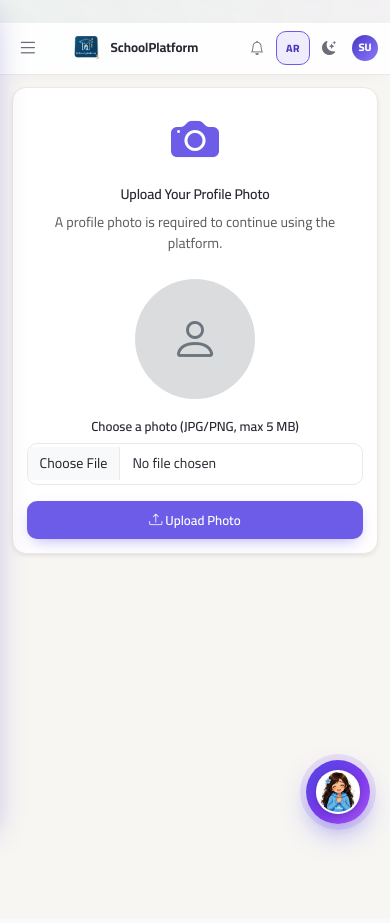
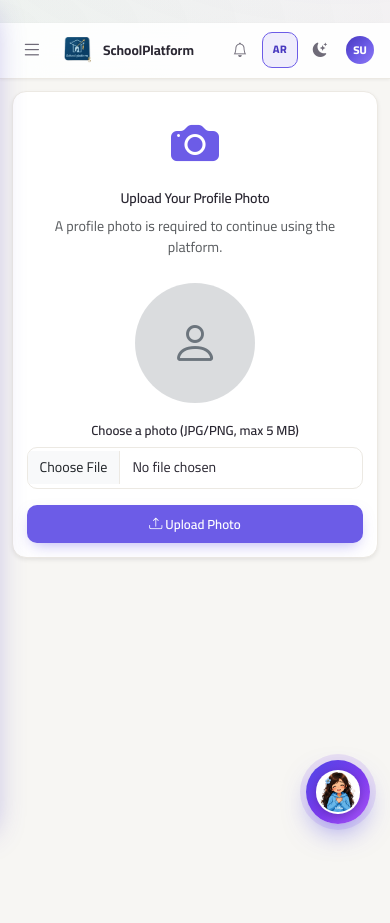
Before and after one commit to ScorpionHQ/SchoolPlatform, a Django app: page /accounts/upload-photo/ in a window 390 px wide. Before the commit the page ends 845 px from the top, so only its background shows below. Run offline with Django 5.2, Linux system fonts and the light colour scheme; the visitor is signed in with stand-in values (Sample User, id 1); data that the repository does not hold is empty.

Commit message:
fix: polish navbar height and visual weight
- Mobile navbar 52px -> 56px (Material Design standard)
- Soften border to rgba(0,0,0,.06) instead of theme-border
- Glass effect: 92% opacity + 20px blur for cleaner look
- Phone controls: 36px touch targets with 4px gaps
- Tablet controls: 38px with 8px gaps
- Remove rigid max-height, use min-height only
- Dark mode: matching 92% opacity glass effect

```diff
--- a/static/css/assistant.css
+++ b/static/css/assistant.css
@@ -1167,7 +1167,7 @@
 
 @media (max-width: 575.98px) {
     .assistant-page {
-        height: calc(100vh - var(--navbar-height-mobile, 52px));
+        height: calc(100vh - var(--navbar-height-mobile, 56px));
     }
 
     .assistant-chat-head {
--- a/static/css/dark.css
+++ b/static/css/dark.css
@@ -99,8 +99,9 @@ html[data-theme="dark"] .table tbody tr:hover {
 
 /* ── Navbar ────────────────────────────────────────────────────── */
 html[data-theme="dark"] .navbar {
-    background: #141722 !important;
-    border-color: #272B38;
+    background: rgba(20, 23, 34, .92) !important;
+    box-shadow: 0 1px 3px rgba(0, 0, 0, .2);
+    border-color: rgba(255, 255, 255, .06);
 }
 
 /* ── Sidebar ───────────────────────────────────────────────────── */
--- a/static/css/layout.css
+++ b/static/css/layout.css
@@ -215,15 +215,14 @@
 .navbar {
     height: var(--navbar-height);
     min-height: var(--navbar-height);
-    max-height: var(--navbar-height);
-    background: var(--theme-navbar, rgba(255, 255, 255, .88));
-    box-shadow: 0 1px 0 rgba(255, 255, 255, .6) inset, 0 4px 16px -8px rgba(76, 64, 160, .10);
+    background: var(--theme-navbar, rgba(255, 255, 255, .92));
+    box-shadow: 0 1px 3px rgba(0, 0, 0, .06);
     position: sticky;
     top: 0;
     z-index: var(--z-navbar);
-    backdrop-filter: blur(16px);
-    -webkit-backdrop-filter: blur(16px);
-    border-bottom: 1px solid var(--theme-border, var(--border));
+    backdrop-filter: blur(20px);
+    -webkit-backdrop-filter: blur(20px);
+    border-bottom: 1px solid rgba(0, 0, 0, .06);
     padding: 0 var(--space-5);
     overflow: hidden;
     flex-shrink: 0;
@@ -543,7 +542,6 @@
     .navbar {
         height: var(--navbar-height-mobile);
         min-height: var(--navbar-height-mobile);
-        max-height: var(--navbar-height-mobile);
         padding: 0 var(--space-4);
     }
 }
--- a/static/css/mobile.css
+++ b/static/css/mobile.css
@@ -20,17 +20,17 @@ html, body {
 
 /* TABLET (<=992px) */
 @media (max-width: 992px) {
-    .navbar { padding: 0 var(--space-3) !important; }
+    .navbar { padding: 0 var(--space-4) !important; }
     .navbar-brand-text small { display: none !important; }
-    .brand-logo { height: 28px !important; }
-    .navbar-brand-text span { font-size: .88rem !important; }
-    .navbar-actions { gap: var(--space-1) !important; }
-    .navbar-action { width: 36px !important; height: 36px !important; font-size: .95rem !important; }
-    .navbar-lang { min-width: 36px !important; padding: 0 6px !important; font-size: .7rem !important; }
+    .brand-logo { height: 30px !important; }
+    .navbar-brand-text span { font-size: .9rem !important; }
+    .navbar-actions { gap: var(--space-2) !important; }
+    .navbar-action { width: 38px !important; height: 38px !important; font-size: .95rem !important; }
+    .navbar-lang { min-width: 38px !important; padding: 0 7px !important; font-size: .72rem !important; }
     .navbar-badge { min-width: 14px; height: 14px; font-size: .5rem; line-height: 14px; top: 2px; right: 2px; }
-    .navbar-avatar-btn { padding: 2px !important; width: auto !important; height: 36px !important; }
+    .navbar-avatar-btn { padding: 2px !important; width: auto !important; height: 38px !important; }
     .navbar-avatar-btn .avatar-nav,
-    .navbar-avatar-btn .avatar-circle { width: 28px !important; height: 28px !important; font-size: .68rem !important; }
+    .navbar-avatar-btn .avatar-circle { width: 30px !important; height: 30px !important; font-size: .7rem !important; }
     .navbar-avatar-name { display: none !important; }
     .navbar-institution-btn span { display: none !important; }
     .sidebar-menu a, .sidebar-link-btn { padding: 12px 14px !important; font-size: .88rem !important; min-height: 44px; }
@@ -57,18 +57,18 @@ html, body {
     .content-wrapper { padding: var(--space-3) var(--space-3) var(--space-6) !important; }
 
     /* Navbar */
-    .navbar { padding: 0 var(--space-2) !important; }
+    .navbar { padding: 0 var(--space-3) !important; }
     .navbar-inner { gap: var(--space-2) !important; }
-    .navbar-actions { gap: 2px !important; }
-    .navbar-action { width: 34px !important; height: 34px !important; font-size: .88rem !important; }
-    .navbar-lang { min-width: 34px !important; padding: 0 5px !important; font-size: .66rem !important; }
+    .navbar-actions { gap: 4px !important; }
+    .navbar-action { width: 36px !important; height: 36px !important; font-size: .9rem !important; }
+    .navbar-lang { min-width: 36px !important; padding: 0 6px !important; font-size: .68rem !important; }
     .navbar-badge { min-width: 12px; height: 12px; font-size: .45rem; line-height: 12px; top: 2px; right: 2px; padding: 0 3px; }
-    .navbar-avatar-btn { padding: 1px !important; height: 34px !important; }
+    .navbar-avatar-btn { padding: 2px !important; height: 36px !important; }
     .navbar-avatar-btn .avatar-nav,
-    .navbar-avatar-btn .avatar-circle { width: 26px !important; height: 26px !important; }
+    .navbar-avatar-btn .avatar-circle { width: 28px !important; height: 28px !important; }
     .navbar-institution-btn { display: none !important; }
-    .brand-logo { height: 24px !important; }
-    .navbar-brand-text span { font-size: .82rem !important; }
+    .brand-logo { height: 26px !important; }
+    .navbar-brand-text span { font-size: .85rem !important; }
 
     /* Stat cards */
     .stat-card { padding: 14px 12px !important; gap: 8px !important; border-radius: var(--radius-md) !important; }
--- a/static/css/variables.css
+++ b/static/css/variables.css
@@ -98,5 +98,5 @@
     --sidebar-width:    270px;
     --sidebar-width-mobile: 280px;
     --navbar-height:    64px;
-    --navbar-height-mobile: 52px;
+    --navbar-height-mobile: 56px;
 }
```
